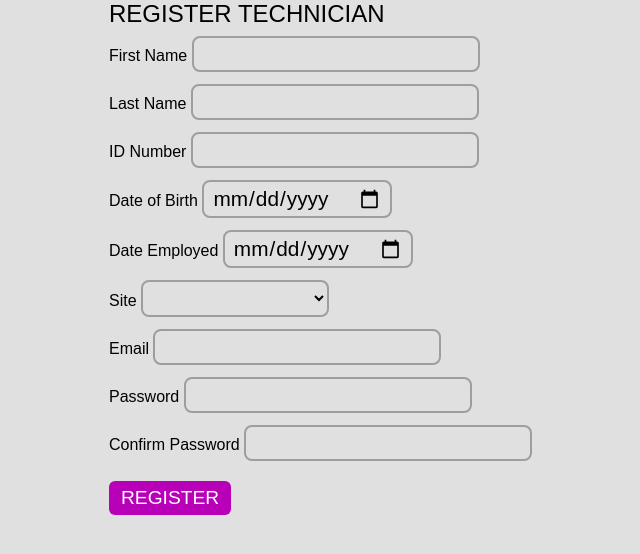
After one commit to IAMA3I3/attendance_management_system, a PHP site: page /register.php in a window 1280 px wide. The commit adds this page. Shown: the top 554 px of the page, without its empty margins (19-659 px from the left). Run offline with PHP 8.4, Linux system fonts and the light colour scheme.

Commit message:
register and clockin in progress

```diff
--- a/css/main.css
+++ b/css/main.css
@@ -20,3 +20,140 @@ body::-webkit-scrollbar-thumb {
     border-radius: 10px;
     background-color: rgb(60, 60, 60);
 }
+
+/* container */
+.container {
+    padding: 0 5% !important;
+}
+
+
+/* fonts */
+.font-xl {
+    font-size: 2em;
+}
+
+.font-lg {
+    font-size: 1.3em;
+}
+
+.font-sm {
+    font-size: 0.8em;
+}
+
+.light-text {
+    color: rgb(62, 62, 62);
+}
+
+.success-text {
+    color: green;
+    font-weight: bold;
+}
+
+.error-text {
+    color: rgb(255, 38, 0);
+    font-weight: bold;
+}
+
+.info-text {
+    color: rgb(201, 130, 0);
+    font-weight: bold;
+}
+
+
+/* space */
+.mb-xl {
+    margin-bottom: 60px;
+}
+
+.mb-lg {
+    margin-bottom: 24px;
+}
+
+.mb {
+    margin-bottom: 12px;
+}
+
+.py-lg {
+    padding: 24px 0;
+}
+
+.py {
+    padding: 12px 0;
+}
+
+.btw-y *{
+    margin: 4px 0;
+}
+
+/* components */
+select,
+textarea,
+input {
+    position: relative;
+    border: 2px solid rgb(158, 158, 158);
+    border-radius: 8px;
+    padding: 4px 8px;
+    background: transparent;
+    font-size: 1.3em;
+    outline: none;
+}
+
+select:focus,
+textarea:focus,
+input:focus {
+    border: 2px solid rgb(0, 0, 0);
+}
+
+.btn {
+    position: relative;
+    text-decoration: none;
+    margin: 12px 0;
+    text-transform: uppercase;
+    font-size: 1.2em;
+    padding: 6px 12px;
+    border: none;
+    border-radius: 6px;
+    cursor: pointer;
+    background-color: rgb(185, 0, 185);
+    color: white;
+    transform: scale(1);
+}
+
+.btn:active {
+    transform: scale(0.95);
+}
+
+.info-message,
+.success-message,
+.error-message {
+    position: relative;
+    margin: 6px 0;
+    background-color: rgba(255, 112, 87, 0.55);
+    box-shadow: 0 0 10px rgb(46, 46, 46);
+    padding: 12px;
+    text-align: center;
+    border-radius: 6px;
+    width: 100%;
+}
+
+.success-message {
+    background-color: rgba(112, 255, 112, 0.516);
+}
+
+.info-message {
+    background-color: rgba(255, 185, 54, 0.511);
+}
+
+@media (min-width: 720px) {
+    .container {
+        padding: 0 10% !important;
+    }
+
+    .font-xl {
+        font-size: 2.2em;
+    }
+
+    .font-lg {
+        font-size: 1.5em;
+    }
+}
--- /dev/null
+++ b/register.php
@@ -0,0 +1,130 @@
+<?php
+
+require_once "./includes/session_config.php";
+?>
+
+<!DOCTYPE html>
+<html lang="en">
+
+<head>
+    <meta charset="UTF-8">
+    <meta name="viewport" content="width=device-width, initial-scale=1.0">
+    <link rel="stylesheet" href="css/main.css?v=<?php echo time(); ?>">
+    <link rel="shortcut icon" href="./assets/gemsIcon.png" type="image/x-icon">
+    <title>Register Technician</title>
+</head>
+
+<body>
+    <div class="container">
+
+        <!-- feedbacks -->
+        <?php if (isset($_SESSION["register_errors"])) { ?>
+            <?php $errors = $_SESSION["register_errors"]; ?>
+
+            <?php foreach ($errors as $error) { ?>
+                <div class="error-message">
+                    <div class="error-text">
+                        <?php echo $error; ?>
+                    </div>
+                </div>
+            <?php } ?>
+
+            <!--  -->
+        <?php } ?>
+        <?php if (isset($_GET["register"]) && $_GET["register"] === "success") { ?>
+            <div class="success-message">
+                <div class="success-text">Registered Successfully</div>
+            </div>
+        <?php } ?>
+        <!--  -->
+
+        <!--  -->
+        <div class="font-lg">REGISTER TECHNICIAN</div>
+        <form class="btw-y" action="./includes/register/register_inc.php" method="post">
+            <!--  -->
+            <div>
+                <label for="first-name">First Name</label>
+                <?php if (isset($_SESSION["input_data"]["first_name"]) && !isset($_SESSION["register_errors"]["first_name_not_alpha"])) { ?>
+                    <input type="text" name="first_name" id="first-name" value="<?php echo $_SESSION["input_data"]["first_name"]; ?>">
+                <?php } else { ?>
+                    <input type="text" name="first_name" id="first-name">
+                <?php } ?>
+            </div>
+            <!--  -->
+            <div>
+                <label for="last-name">Last Name</label>
+                <?php if (isset($_SESSION["input_data"]["last_name"]) && !isset($_SESSION["register_errors"]["last_name_not_alpha"])) { ?>
+                    <input type="text" name="last_name" id="last-name" value="<?php echo $_SESSION["input_data"]["last_name"]; ?>">
+                <?php } else { ?>
+                    <input type="text" name="last_name" id="last-name">
+                <?php } ?>
+            </div>
+            <!--  -->
+            <div>
+                <label for="id-number">ID Number</label>
+                <?php if (isset($_SESSION["input_data"]["id_number"]) && !isset($_SESSION["register_errors"]["id_registered"])) { ?>
+                    <input type="number" name="id_number" id="id-number" value="<?php echo $_SESSION["input_data"]["id_number"]; ?>">
+                <?php } else { ?>
+                    <input type="number" name="id_number" id="id-number">
+                <?php } ?>
+            </div>
+            <!--  -->
+            <div>
+                <label for="dob">Date of Birth</label>
+                <?php if (isset($_SESSION["input_data"]["dob"])) { ?>
+                    <input type="date" name="dob" id="dob" value="<?php echo $_SESSION["input_data"]["dob"] ?>">
+                <?php } else { ?>
+                    <input type="date" name="dob" id="dob">
+                <?php } ?>
+            </div>
+            <!--  -->
+            <div>
+                <label for="date-employed">Date Employed</label>
+                <?php if (isset($_SESSION["input_data"]["date_employed"])) { ?>
+                    <input type="date" name="date_employed" id="date-employed" value="<?php echo $_SESSION["input_data"]["date_employed"] ?>">
+                    <?php } else { ?>
+                <input type="date" name="date_employed" id="date-employed">
+                <?php } ?>
+            </div>
+            <!--  -->
+            <div>
+                <label for="site">Site</label>
+                <select name="site" id="site">
+                    <option value=""></option>
+                    <option value="gemsarena">Gems Arena</option>
+                    <option value="gemscitygate">Gems City Gate</option>
+                    <option value="gemscmd">Gems CMD</option>
+                    <option value="gemsrock">Gems Rock</option>
+                    <option value="gemstower">Gems Tower</option>
+                </select>
+            </div>
+            <!--  -->
+            <div>
+                <label for="email">Email</label>
+                <?php if (isset($_SESSION["input_data"]["email"]) && !isset($_SESSION["register_errors"]["invalid_email"]) && !isset($_SESSION["register_errors"]["email_registered"])) { ?>
+                    <input type="text" name="email" id="email" value="<?php echo $_SESSION["input_data"]["email"]; ?>">
+                <?php } else { ?>
+                    <input type="text" name="email" id="email">
+                <?php } ?>
+            </div>
+            <!--  -->
+            <div>
+                <label for="pwd">Password</label>
+                <input type="password" name="pwd" id="pwd">
+            </div>
+            <!--  -->
+            <div>
+                <label for="confirm-pwd">Confirm Password</label>
+                <input type="password" name="confirm_pwd" id="confirm-pwd">
+            </div>
+            <!--  -->
+            <button type="submit" class="btn">Register</button>
+        </form>
+    </div>
+</body>
+
+</html>
+
+<!--  -->
+<?php unset($_SESSION["register_errors"]); ?>
+<?php unset($_SESSION["input_data"]); ?>
```
Also changed, not shown: includes/clockin/clockin_inc.php (added, +9 -0 lines), includes/register/register_contr.php (added, +81 -0 lines), includes/register/register_inc.php (added, +89 -0 lines), includes/register/register_modal.php (added, +55 -0 lines), index.php (+34 -1 lines), js/script.js (added, +8 -0 lines), assets/gemsFavicon.png (added), assets/gemsIcon.png (added), assets/gemsLogo.png (added), includes/clockin/clockin_contr.php (added), includes/clockin/clockin_model.php (added).
